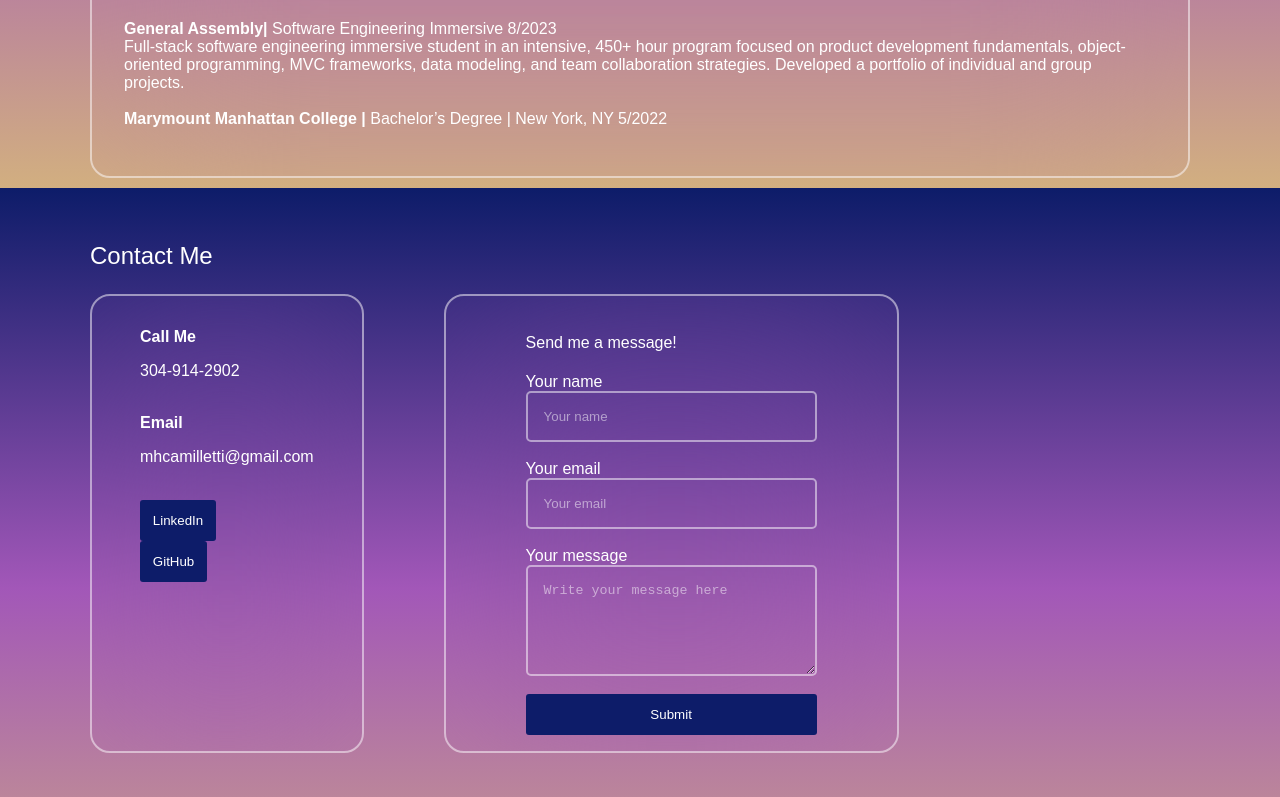
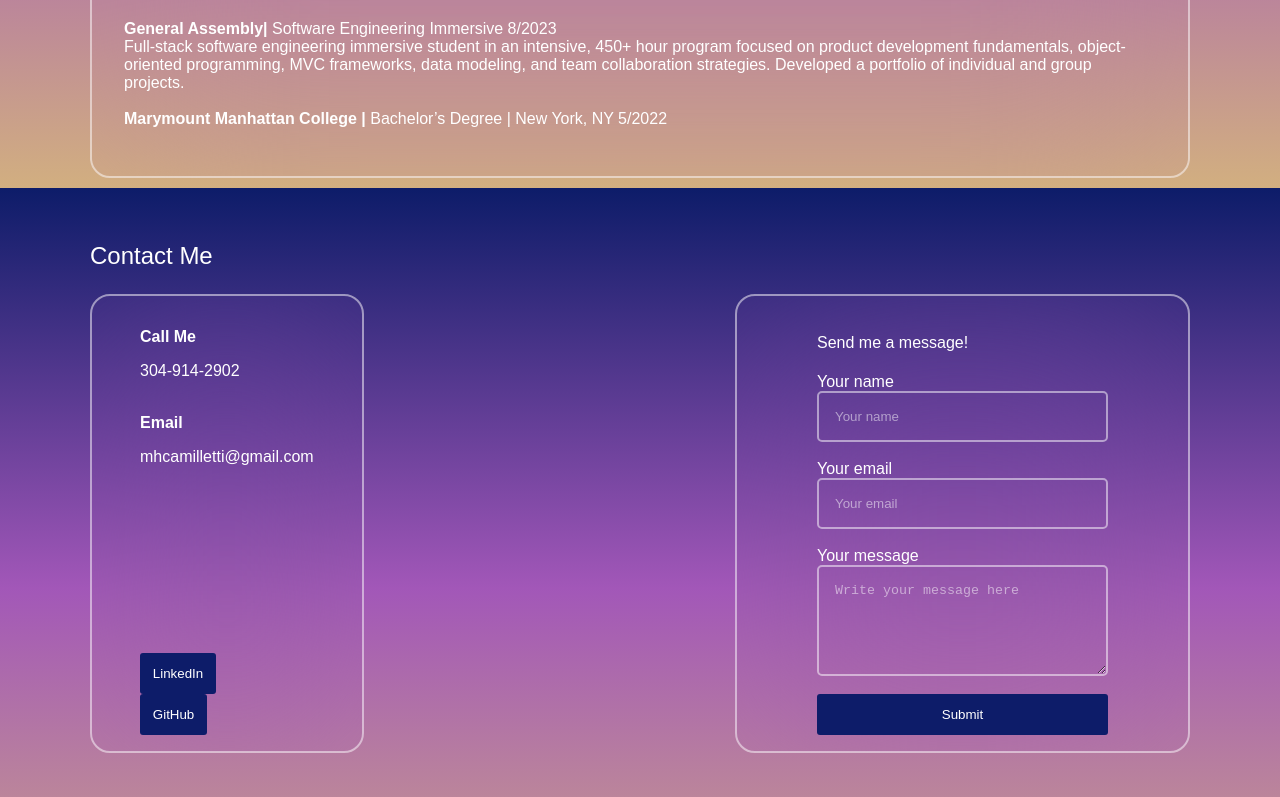
Before and after one commit to mcamilletti1/Margaret-Camilletti-Portfolio, a React (Vite) app in the folder Margaret-Camilletti-Portfolio/: page / in a window 1280 px wide. Shown: the part 2212-3009 px from the top of the page. Built offline with nearby package versions, Linux system fonts and the light colour scheme; a web font is replaced by a local one.

Commit message:
updated css

```diff
--- a/Margaret-Camilletti-Portfolio/src/App.css
+++ b/Margaret-Camilletti-Portfolio/src/App.css
@@ -344,6 +344,7 @@ button:hover {
 #flex-contact {
   display: flex;
   flex-direction: row;
+  justify-content: space-between;
 }
 
 input, textarea {
@@ -396,6 +397,7 @@ form {
 #left-contact {
   display: flex;
   flex-direction: column;
+  justify-content: space-between;
 }
 
 @media (min-width: 451px) and (max-width: 907px) {
--- a/Margaret-Camilletti-Portfolio/src/components/Contact.jsx
+++ b/Margaret-Camilletti-Portfolio/src/components/Contact.jsx
@@ -31,7 +31,6 @@ const Contact = () => {
                         <p>mhcamilletti@gmail.com</p>
                     </section>
                     <section id="contactButtons">
-                        <br></br>
                         <a href="https://linkedin.com/in/margaretcamilletti" rel="noreferrer" target="_blank"><button>LinkedIn</button></a>
                         <br></br>
                         <a href="https://github.com/mcamilletti1" rel="noreferrer" target="_blank"><button>GitHub</button></a>
```
